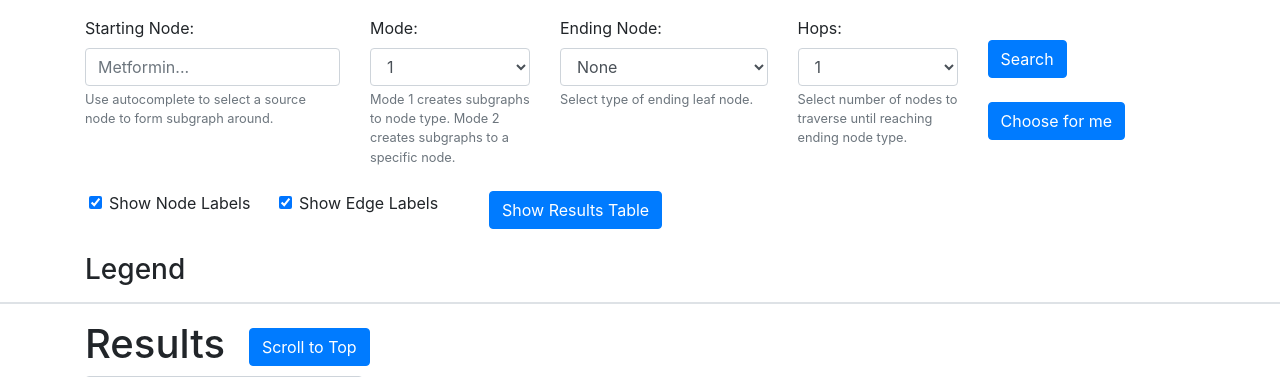
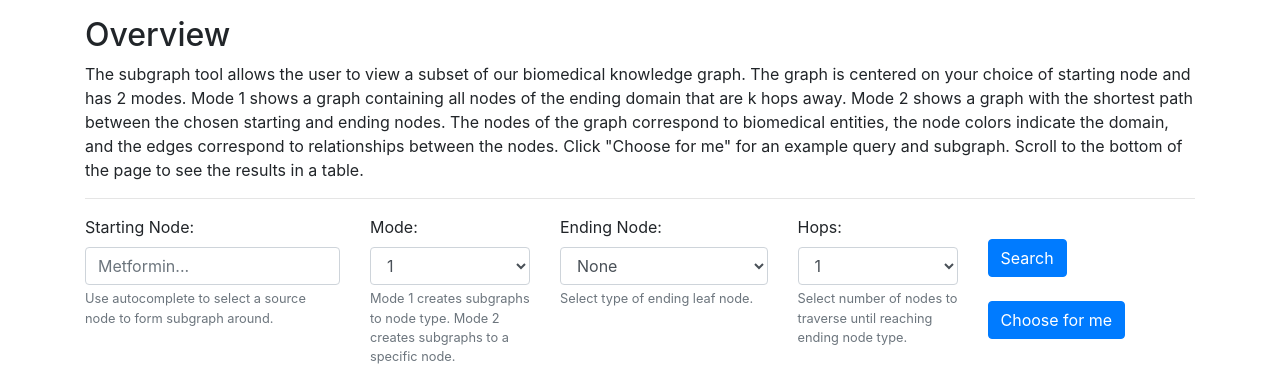
Before and after one commit to ashtonteng/biomedical-graph-visualizer, a Flask app: page /tool1 in a window 1280 px wide. Shown: the part 48-425 px from the top of the page. Run offline with Flask 2, Linux system fonts and the light colour scheme; some libraries are stand-ins or nearby versions.

Commit message:
Added Blanca's Descriptions

```diff
--- a/templates/tool1.html
+++ b/templates/tool1.html
@@ -8,6 +8,9 @@
 
     <div class="container my-3">
 
+        <h2>Overview</h2>
+        <p>The subgraph tool allows the user to view a subset of our biomedical knowledge graph. The graph is centered on your choice of starting node and has 2 modes. Mode 1 shows a graph containing all nodes of the ending domain that are k hops away. Mode 2 shows a graph with the shortest path between the chosen starting and ending nodes. The nodes of the graph correspond to biomedical entities, the node colors indicate the domain, and the edges correspond to relationships between the nodes. Click "Choose for me" for an example query and subgraph. Scroll to the bottom of the page to see the results in a table.</p>
+        <hr/>
         <!--Error messages-->
         <div id = "alert-invalid" class="alert alert-warning alert-dismissible d-none">
             <strong>Warning!</strong> Target node is invalid! Please use autocomplete.
--- a/templates/tool2.html
+++ b/templates/tool2.html
@@ -6,6 +6,11 @@
 
 <main>
     <div class="container my-3">
+
+        <h2>Overview</h2>
+        <p>The similarity tool allows the user to view nodes in our biomedical subgraph that are semantically similar to the chosen source node and in the same domain. We construct a numerical representation (embedding) of each entity based on the relationships encoded in the biomedical graph and compute nearest neighbors using the nodes' cosine similarity. The results are projected onto a 2D plane for easier viewing. Opaque nodes are query nodes, transparent nodes are those suggested by our similarity score, and node colors indicate which query node the suggestion is related to. Click "Choose for me" for an example query and similarity result. Scroll to the bottom of the page to see the results in a table.
+        </p>
+        <hr/>
 
         <!--Error messages-->
         <div id ="alert-empty" class="alert alert-warning alert-dismissible d-none">
```
